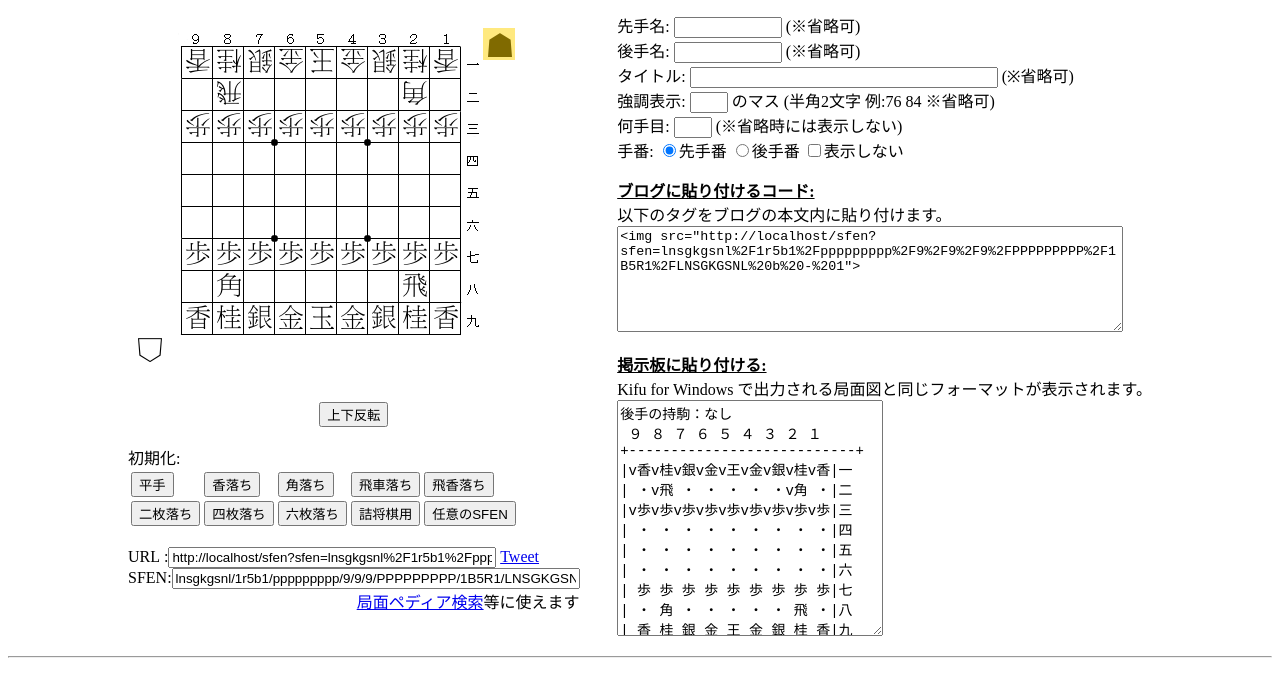
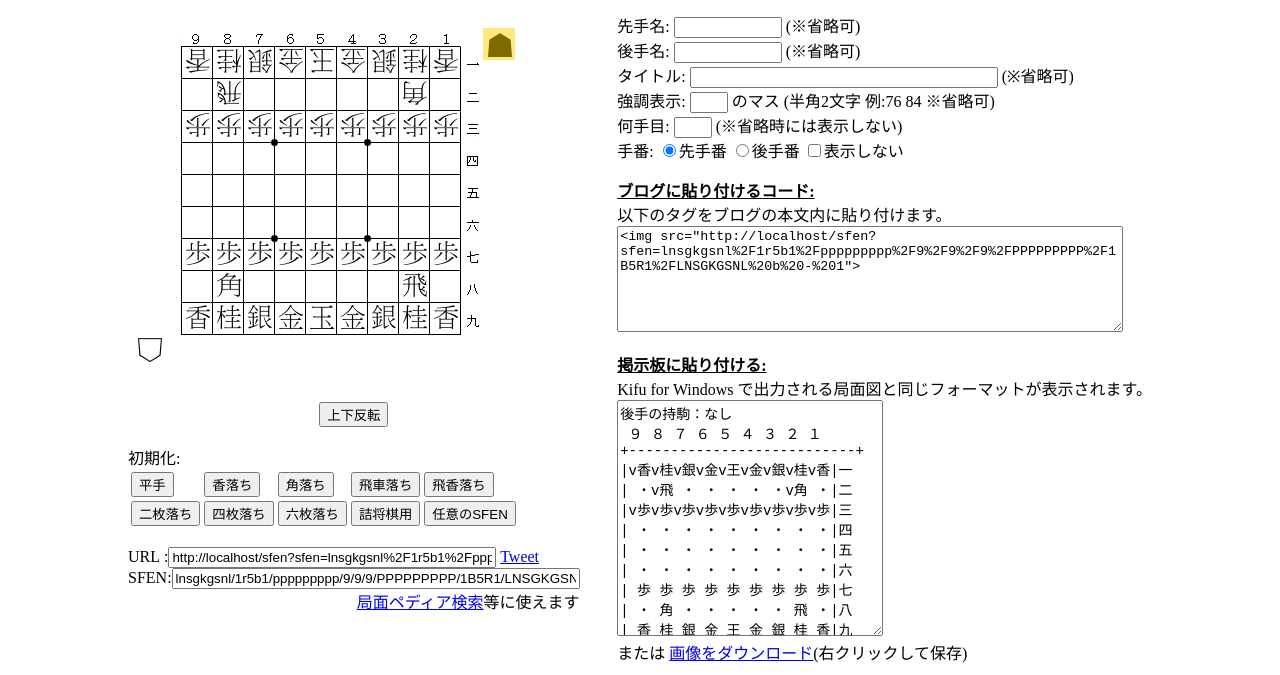
Before and after one commit to shibacho/sfenreader_gae, a plain HTML site: page htdocs/ja/create_board.html in a window 1280 px wide. Shown: the part 111-786 px from the top of the page. Drawn offline with nearby package versions, Linux system fonts and the light colour scheme.

Commit message:
Added image link
Added image link (#21)

```diff
--- a/htdocs/create_board.js
+++ b/htdocs/create_board.js
@@ -46,7 +46,7 @@ $(document).ready(function(){
   }
   var parameter = read_parameter();
 
-  document.oncontextmenu = function() {
+  $('#board')[0].oncontextmenu = function() {
     return false;
   }
 
@@ -195,6 +195,7 @@ $(document).ready(function(){
     var img_url = 'img src="' + url + '"';
 
     $('#long_url').val(url);
+    $('#image_link').attr('href', url);
     $('#twiimg_url').html(twiimg_url);
     $('#sfen').val(sfen);
 
--- a/htdocs/ja/create_board.html
+++ b/htdocs/ja/create_board.html
@@ -105,7 +105,9 @@ SFEN:<input type="text" id="sfen" name="sfen" style="width:400px;" onclick="this
 <p>
 <strong class="underline">掲示板に貼り付ける:</strong><br>
 Kifu for Windows で出力される局面図と同じフォーマットが表示されます。<br>
-<textarea id="board_text" style="width:260px;height:230px; font-family:'ＭＳ ゴシック', 'MS Gothic', 'Osaka－等幅', Osaka-mono, monospace; font-size:14px;" onclick="this.focus(); this.select();"></textarea>
+<textarea id="board_text" style="width:260px;height:230px; font-family:'ＭＳ ゴシック', 'MS Gothic', 'Osaka－等幅', Osaka-mono, monospace; font-size:14px;" onclick="this.focus(); this.select();"></textarea><br>
+または <a id="image_link" href="">画像をダウンロード</a></button>(右クリックして保存)
+</p>
 </div> <!-- right control -->
 </div> <!-- container -->
 <!--
```
Also changed, not shown: htdocs/en/create_board.html (+2 -1 lines).
